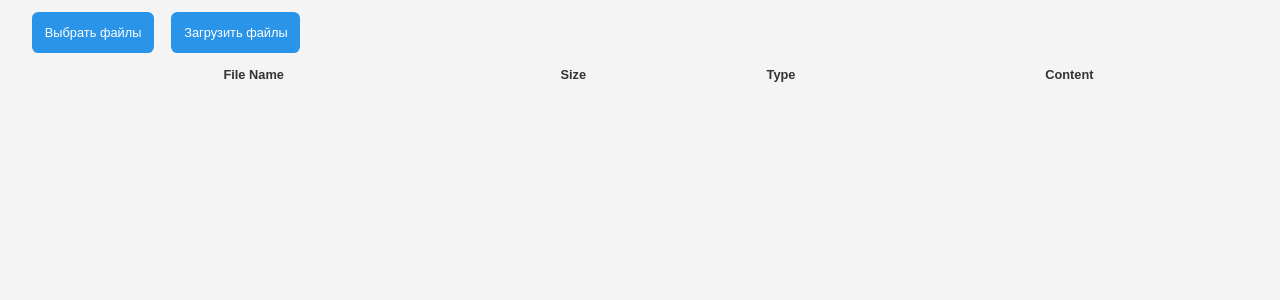
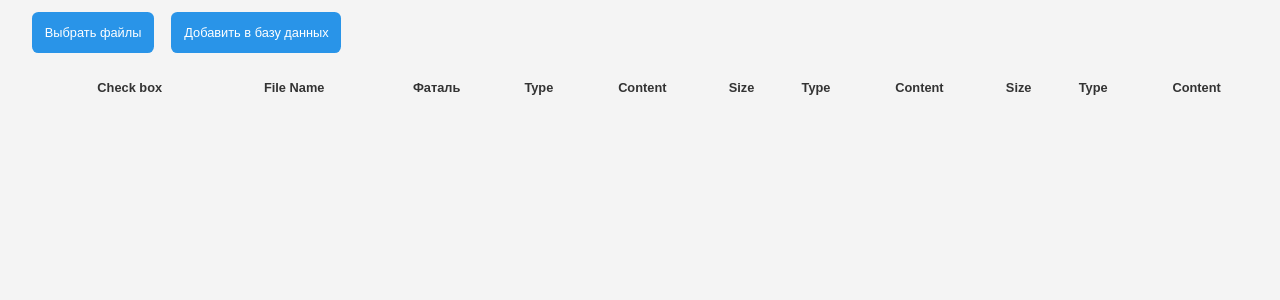
Before and after one commit to r-kulik/gis_plus, a Django app: page /import/ in a window 1280 px wide. Shown: the part 122-422 px from the top of the page. Run offline with Django 5.2, Linux system fonts and the light colour scheme; lists and menus that the app fills with data are empty; some libraries are stand-ins or nearby versions; grey boxes are pictures that could not be loaded.

Commit message:
fix upload button bag

```diff
--- a/gis_app/templates/export.html
+++ b/gis_app/templates/export.html
@@ -102,7 +102,7 @@
             </table>
         </div>
 
-        <table class="lasFilesTable" id="fileTable">
+        <table class="files-table" id="fileTable">
             <thead>
                 <tr>
                     <th>Check box</th>
--- a/gis_app/templates/import.html
+++ b/gis_app/templates/import.html
@@ -40,14 +40,21 @@
 
     <main class="content">
         <label for="fileInput" class="file-button">Выбрать файлы</label>
-        <input class="file-input-tag" style="visibility:hidden;" type="file" id="fileInput" multiple>
-        <button class="upload-button" id="uploadButton">Загрузить файлы</button>
-        <button class="save-button" id="saveButton" style="display:none;">Добавить в базу данных</button>
+        <input class="file-input-tag" type="file" id="fileInput" multiple>
+        <button class="save-button" id="saveButton">Добавить в базу данных</button>
 
-        <table id="fileTable">
+        <table class="files-table" id="fileTable">
             <thead>
                 <tr>
+                    <th>Check box</th>
                     <th>File Name</th>
+                    <th>Фаталь</th>
+                    <th>Type</th>
+                    <th>Content</th>
+
+                    <th>Size</th>
+                    <th>Type</th>
+                    <th>Content</th>
                     <th>Size</th>
                     <th>Type</th>
                     <th>Content</th>
--- a/static/import_scripts.js
+++ b/static/import_scripts.js
@@ -118,8 +118,7 @@ function saveFilesToDatabase() {
         data: JSON.stringify(files),
         success: function(data) {
             alert('Files saved to database successfully!');
-            $('#fileTable tbody').empty(); // Clear the table
-            $('#saveButton').hide(); // Hide the save button
+            $('#fileTable tbody').empty();
         },
         error: function(xhr, status, error) {
             alert('Error saving files to database: ' + error);
--- a/static/styles.css
+++ b/static/styles.css
@@ -52,17 +52,18 @@ input[list]:focus {
 
 .checkbox-wrapper {
     --borderColor: #48c;
-    --borderWidth: .1em;
+    --borderWidth: .3em;
 }
 
 .checkbox-wrapper input[type=checkbox] {
     -webkit-appearance: none;
     appearance: none;
     vertical-align: middle;
+    align-items: center;
     background: #fff;
     border-radius: 0.125em;
     display: inline-block;
-    border: var(--borderWidth) solid var(--borderColor);
+    border: .1vw solid var(--borderColor);
     width: .5vw;
     height: .5vw;
     position: relative;
@@ -73,7 +74,7 @@ input[list]:focus {
     content: "";
     position: absolute;
     background: var(--borderColor);
-    width: calc(var(--borderWidth) * 3);
+    width: .5vw;
     height: var(--borderWidth);
     top: 50%;
     left: 10%;
@@ -120,7 +121,7 @@ input[list]:focus {
     margin: 1em auto;
 }
 
-.lasFilesTable {
+.files-table {
     font-size: 1vw;
     width: 100%;
     margin: 1em;
@@ -216,7 +217,9 @@ input[list]:focus {
     transition: background-color 0.5s ease;
 }
 
-.file-button, .upload-button {
+.file-button, .save-button {
+    display: inline-block;
+    vertical-align: middle;
     padding: 1em 1em;
     margin: 1vw 1vw 1vw 0;
     font-size: 1vw;
@@ -228,6 +231,6 @@ input[list]:focus {
     transition: background-color 0.5s ease;
 }
 
-.file-button:hover, .upload-button:hover {
+.file-button:hover, .save-button:hover {
     background-color: #006BC0;
 }
```
